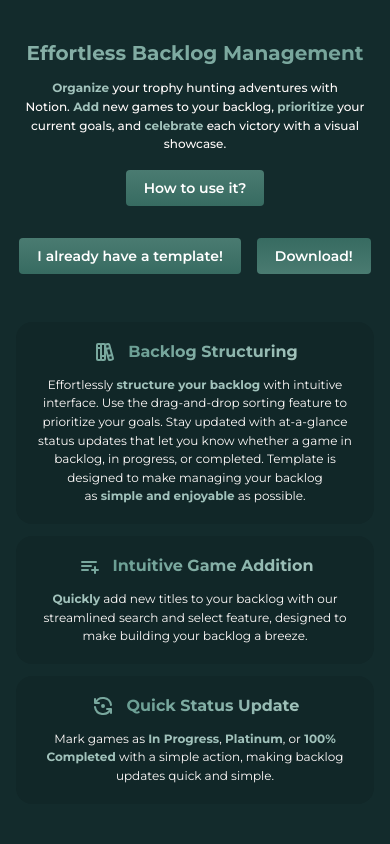
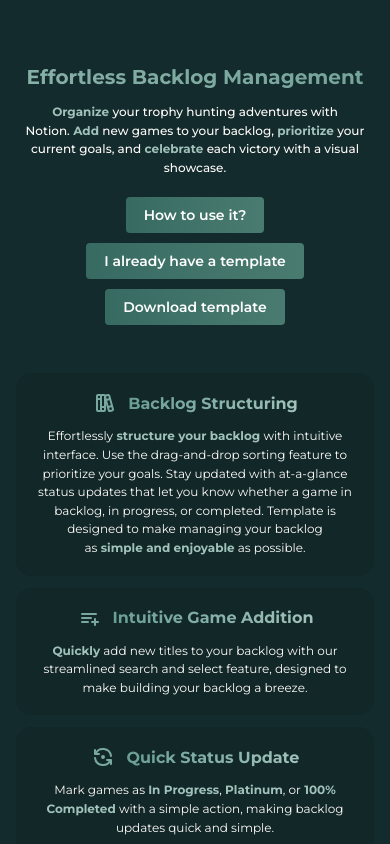
Before and after one commit to Hartaithan/trophy-hunt-template, a Next.js app: page / in a window 390 px wide. Built offline with nearby package versions, Linux system fonts and the light colour scheme; no server answers.

Commit message:
change landing responsive layout

```diff
--- a/constants/gradients.ts
+++ b/constants/gradients.ts
@@ -9,6 +9,7 @@ export const titleGradient: MantineGradient = {
 export const linkGradient: MantineGradient = {
   from: "accented.9",
   to: "accented.8",
+  deg: 90,
 };
 
 export const featureGradient: MantineGradient = {
--- a/sections/HeroSection/HeroSection.module.css
+++ b/sections/HeroSection/HeroSection.module.css
@@ -2,7 +2,7 @@
   width: 100%;
   flex-direction: column;
   align-items: center;
-  @media (max-width: 24rem) {
+  @media (max-width: $mantine-breakpoint-xs) {
     margin-top: 3rem;
   }
 }
@@ -41,7 +41,7 @@
 .links {
   justify-content: center;
   align-items: center;
-  @media (max-width: 18rem) {
+  @media (max-width: $mantine-breakpoint-xs) {
     margin-top: var(--mantine-spacing-lg);
     flex-direction: column;
     gap: var(--mantine-spacing-xs);
@@ -50,7 +50,7 @@
 
 .link {
   margin-top: var(--mantine-spacing-md);
-  @media (max-width: 18rem) {
+  @media (max-width: $mantine-breakpoint-xs) {
     margin-top: 0px;
   }
 }
--- a/sections/HeroSection/HeroSection.tsx
+++ b/sections/HeroSection/HeroSection.tsx
@@ -27,7 +27,7 @@ const HeroSection: FC = () => {
         <Button
           className={classes.link}
           variant="gradient"
-          gradient={{ ...linkGradient, deg: 0 }}
+          gradient={linkGradient}
           component={Link}
           href="/tutorial">
           How to use it?
@@ -35,18 +35,18 @@ const HeroSection: FC = () => {
         <Button
           className={classes.link}
           variant="gradient"
-          gradient={{ ...linkGradient, deg: 0 }}
+          gradient={linkGradient}
           component={Link}
           href="/signIn">
-          I already have a template!
+          I already have a template
         </Button>
         <Button
           className={classes.link}
           variant="gradient"
-          gradient={{ ...linkGradient, deg: 180 }}
+          gradient={linkGradient}
           component={Link}
           href="/download">
-          Download!
+          Download template
         </Button>
       </Group>
     </Flex>
```
